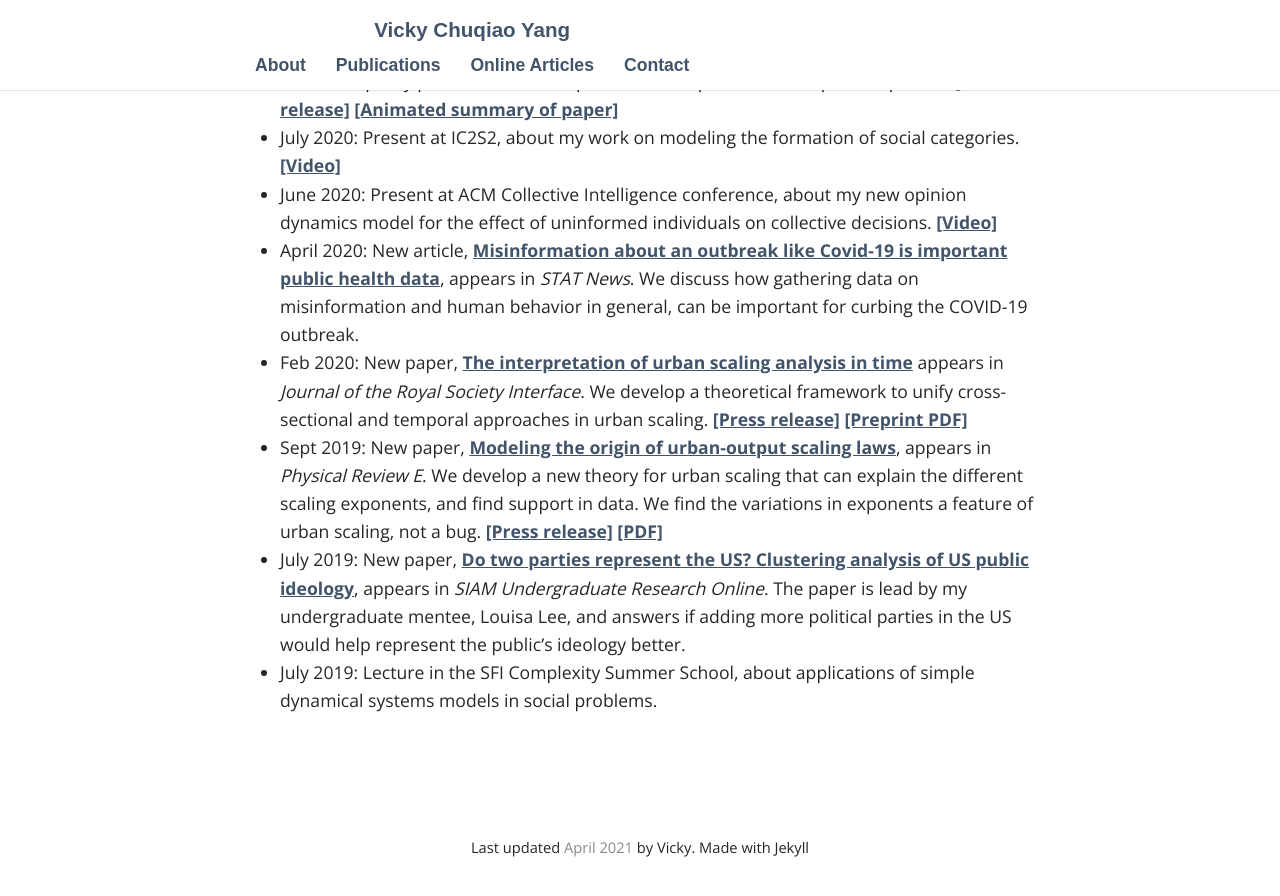
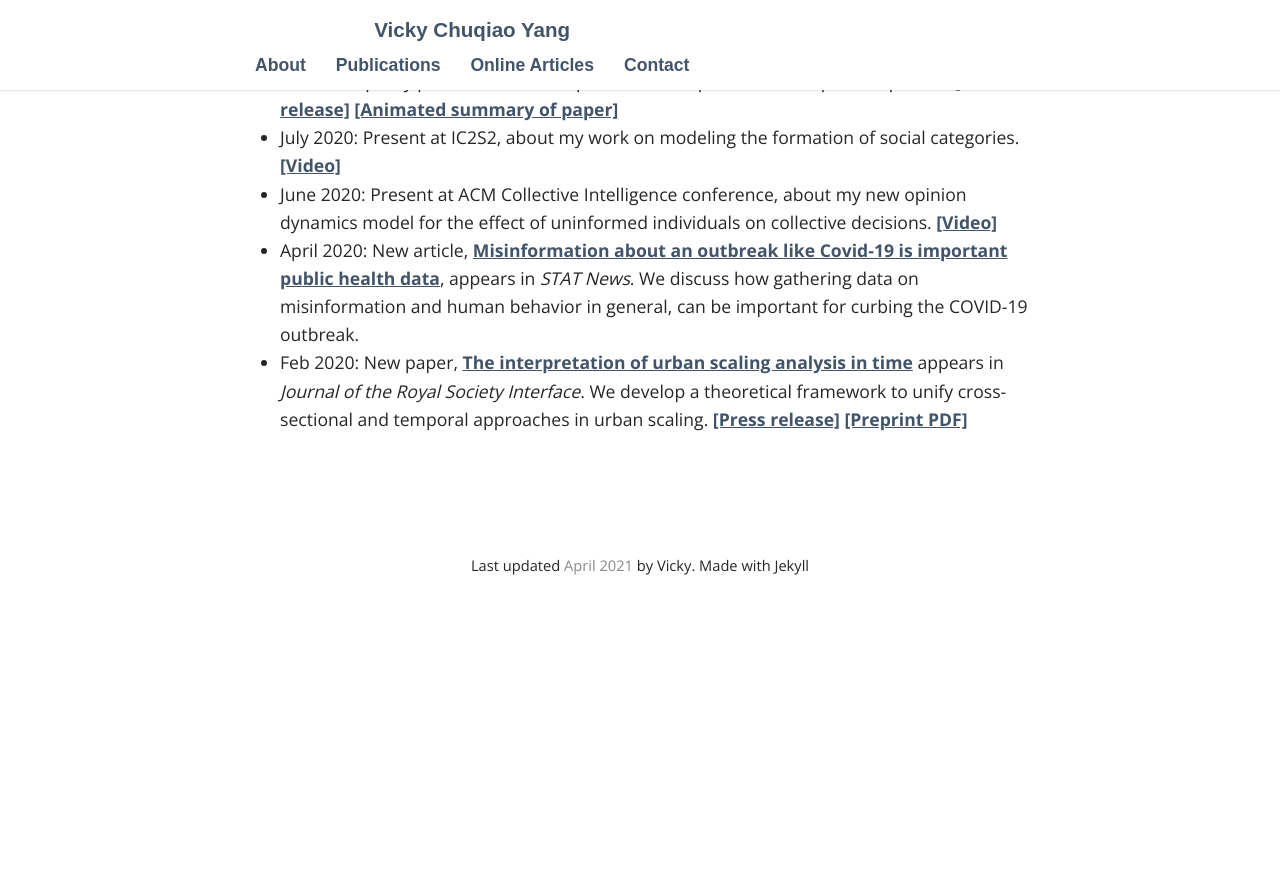
Before and after one commit to vc-yang/vc-yang.github.io, a Jekyll site: the page built from index.md, in a window 1280 px wide and 900 px high, scrolled down 1483 px. Shown: the top 896 px of the window. Built offline with Jekyll 4.4.1, drawn with Linux system fonts in a browser that asks for light colours; some web fonts are replaced; after the commit the page ends 2102 px from its top, so only the background shows below that.

Commit message:
delete older news

```diff
--- a/index.md
+++ b/index.md
@@ -30,6 +30,3 @@ If you are looking for my interactive visualization of US Congress ideology, it'
 * June 2020: Present at ACM Collective Intelligence conference, about my new opinion dynamics model for the effect of uninformed individuals on collective decisions. [[Video]](https://www.youtube.com/watch?v=94zotD8b7eU&feature=youtu.be)
 * April 2020: New article, [Misinformation about an outbreak like Covid-19 is important public health data](https://www.statnews.com/2020/04/07/misinformation-outbreak-is-important-public-health-data/), appears in *STAT News*. We discuss how gathering data on misinformation and human behavior in general, can be important for curbing the COVID-19 outbreak.
 * Feb 2020: New paper, [The interpretation of urban scaling analysis in time](https://royalsocietypublishing.org/doi/10.1098/rsif.2019.0846) appears in *Journal of the Royal Society Interface*. We develop a theoretical framework to unify cross-sectional and temporal approaches in urban scaling. [[Press release]](https://santafe.edu/news-center/news/rosetta-stone-urban-scaling-makes-sense-how-cities-change-across-time-and-space) [[Preprint PDF]](https://papers.ssrn.com/sol3/papers.cfm?abstract_id=3459540)
-* Sept 2019: New paper, [Modeling the origin of urban-output scaling laws](https://journals.aps.org/pre/abstract/10.1103/PhysRevE.100.032306), appears in *Physical Review E*. We develop a new theory for urban scaling that can explain the different scaling exponents, and find support in data. We find the variations in exponents a feature of urban scaling, not a bug. [[Press release]](https://santafe.edu/news-center/news/study-bigger-cities-boost-social-crimes) [[PDF]](https://www.researchgate.net/publication/335851907_Modeling_the_origin_of_urban-output_scaling_laws)
-* July 2019: New paper, [Do two parties represent the US? Clustering analysis of US public ideology](https://www.siam.org/Portals/0/Publications/SIURO/Vol12/S01651.pdf?ver=2019-07-01-152228-507), appears in *SIAM Undergraduate Research Online*. The paper is lead by my undergraduate mentee, Louisa Lee, and answers if adding more political parties in the US would help represent the public's ideology better.
-* July 2019: Lecture in the SFI Complexity Summer School, about applications of simple dynamical systems models in social problems.
```
